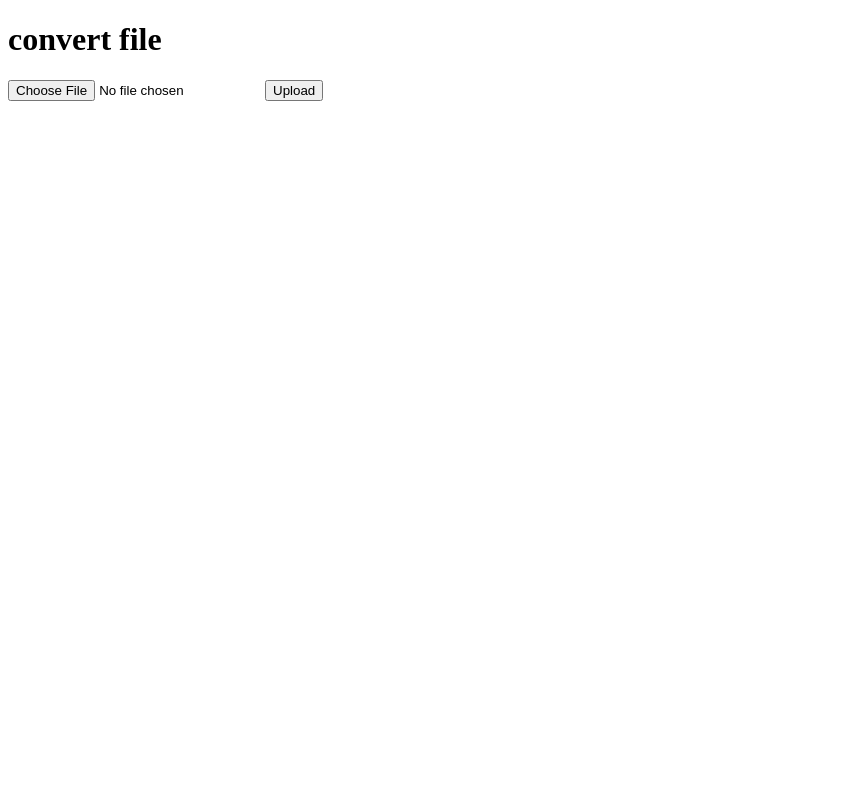
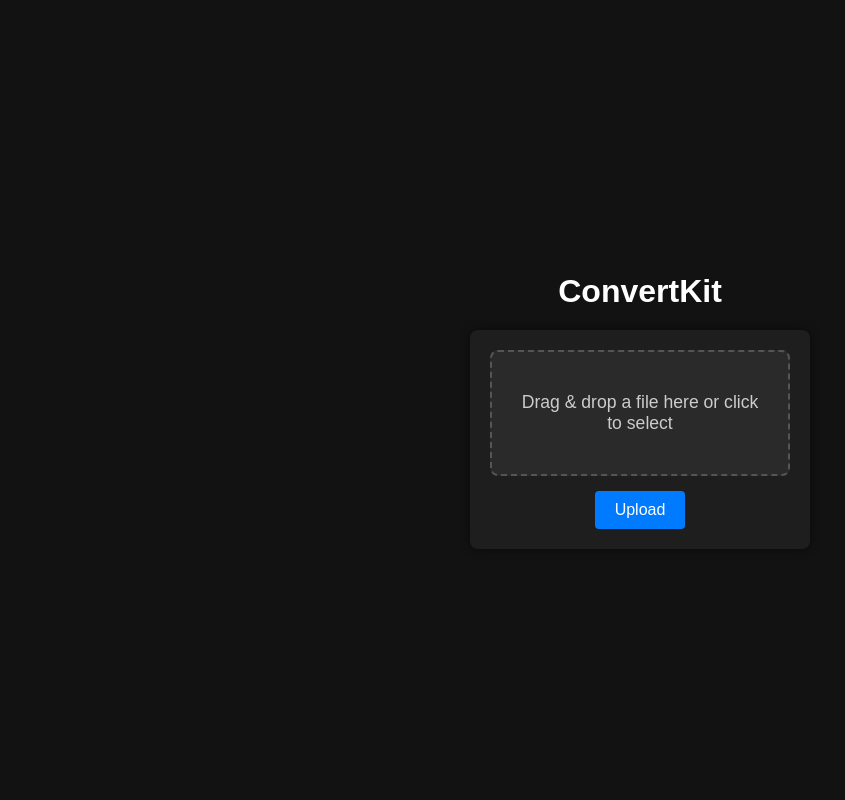
Before and after one commit to sebcun/ConvertKit, a Flask app: page / in a window 1280 px wide. Shown: the whole page, without its empty margins (0-845 px from the left). Run offline with Flask 3, Linux system fonts and the light colour scheme.

Commit message:
added frontend for file upload page

```diff
--- a/app.py
+++ b/app.py
@@ -43,7 +43,7 @@
     plugin = next(p for p in plugins if p["module"].__name__ == module_name)
     output_file = plugin["module"].convert(file_path)
 
-    name, ext_in = os.path.splittext(original_filename)
+    name, ext_in = os.path.splitext(original_filename)
     ext_in = ext_in.lstrip(".")
     output_ext = plugin["output"]
 
@@ -52,9 +52,7 @@
     else:
         attachment_filename = f"{name}.{output_ext}"
 
-    return send_file(
-        output_file, as_attachment=True, attachment_filename=attachment_filename
-    )
+    return send_file(output_file, as_attachment=True, download_name=attachment_filename)
 
 
 if __name__ == "__main__":
--- a/templates/index.html
+++ b/templates/index.html
@@ -4,16 +4,120 @@
     <meta charset="UTF-8" />
     <meta name="viewport" content="width=device-width, initial-scale=1.0" />
     <title>ConvertKit</title>
+    <style>
+      body {
+        font-family: Arial, sans-serif;
+        background-color: #121212;
+        color: #ffffff;
+        margin: 0;
+        padding: 0;
+        display: flex;
+        justify-content: center;
+        align-items: center;
+        height: 100vh;
+        flex-direction: column;
+      }
+      h1 {
+        margin-bottom: 20px;
+        font-size: 2em;
+      }
+      form {
+        background-color: #1e1e1e;
+        padding: 20px;
+        border-radius: 8px;
+        box-shadow: 0 0 10px rgba(0, 0, 0, 0.5);
+        width: 300px;
+        text-align: center;
+      }
+      button {
+        background-color: #007bff;
+        color: #ffffff;
+        border: none;
+        padding: 10px 20px;
+        border-radius: 4px;
+        cursor: pointer;
+        font-size: 1em;
+      }
+      button:hover {
+        background-color: #0056b3;
+      }
+      p {
+        margin-top: 20px;
+        color: #cccccc;
+      }
+      .drop-zone {
+        border: 2px dashed #555;
+        border-radius: 8px;
+        padding: 40px 20px;
+        margin-bottom: 15px;
+        background-color: #2a2a2a;
+        color: #cccccc;
+        cursor: pointer;
+        transition: border-color 0.3s;
+        position: relative;
+      }
+      .drop-zone:hover,
+      .drop-zone.dragover {
+        border-color: #007bff;
+        background-color: #333;
+      }
+      .drop-zone p {
+        margin: 0;
+        font-size: 1.1em;
+      }
+      input[type="file"] {
+        position: absolute;
+        opacity: 0;
+        width: 100%;
+        height: 100%;
+        cursor: pointer;
+      }
+    </style>
   </head>
   <body>
-    <h1>convert file</h1>
+    <h1>ConvertKit</h1>
     <form action="/" method="POST" enctype="multipart/form-data">
-      <input type="file" name="file" required />
+      <div class="drop-zone" id="dropZone">
+        <p>Drag & drop a file here or click to select</p>
+        <input type="file" name="file" id="fileInput" required />
+      </div>
       <button type="submit">Upload</button>
     </form>
 
     {% if message %}
     <p>{{ message }}</p>
     {% endif %}
+
+    <script>
+      const dropZone = document.getElementById("dropZone");
+      const fileInput = document.getElementById("fileInput");
+
+      dropZone.addEventListener("click", () => fileInput.click());
+
+      dropZone.addEventListener("dragover", (e) => {
+        e.preventDefault();
+        dropZone.classList.add("dragover");
+      });
+
+      dropZone.addEventListener("dragleave", () => {
+        dropZone.classList.remove("dragover");
+      });
+
+      dropZone.addEventListener("drop", (e) => {
+        e.preventDefault();
+        dropZone.classList.remove("dragover");
+        const files = e.dataTransfer.files;
+        if (files.length) {
+          fileInput.files = files;
+          dropZone.querySelector("p").textContent = files[0].name;
+        }
+      });
+
+      fileInput.addEventListener("change", () => {
+        if (fileInput.files.length) {
+          dropZone.querySelector("p").textContent = fileInput.files[0].name;
+        }
+      });
+    </script>
   </body>
 </html>
```
